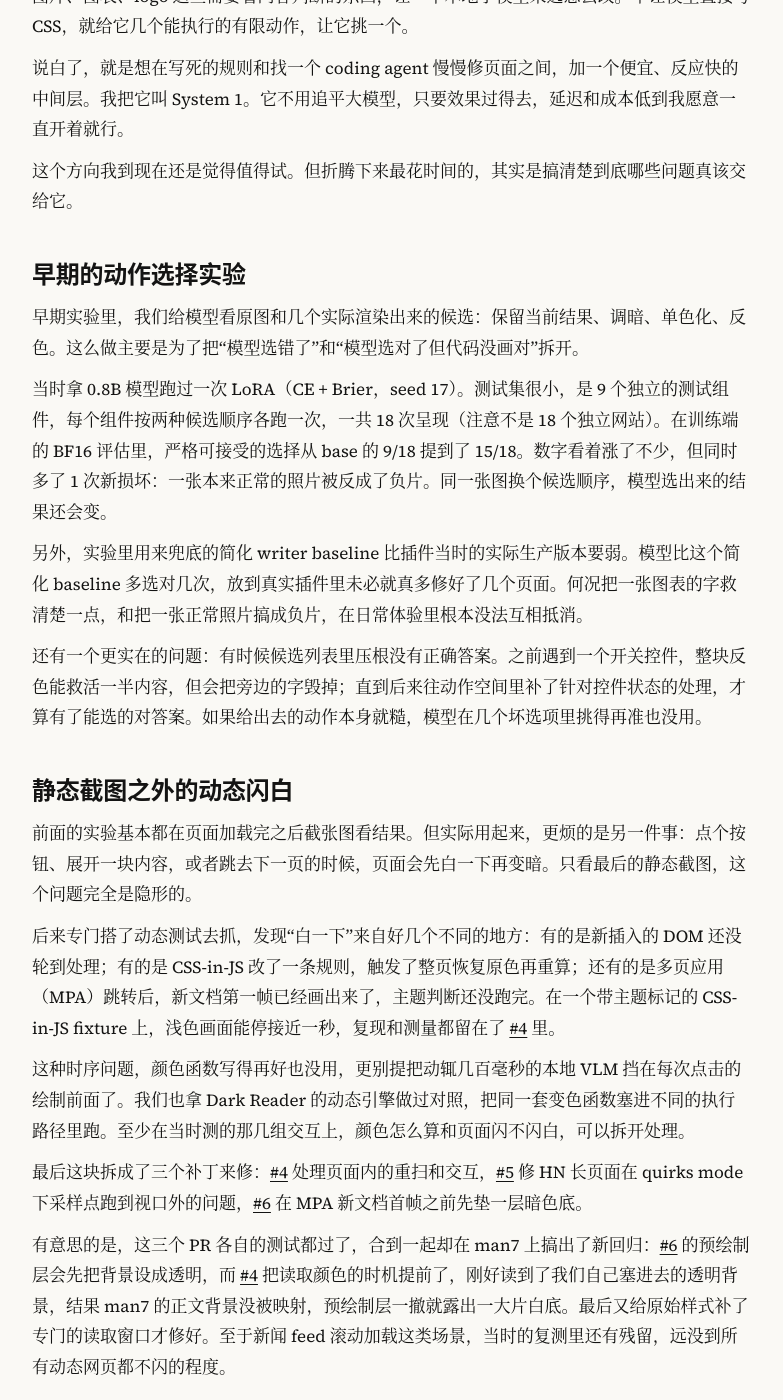
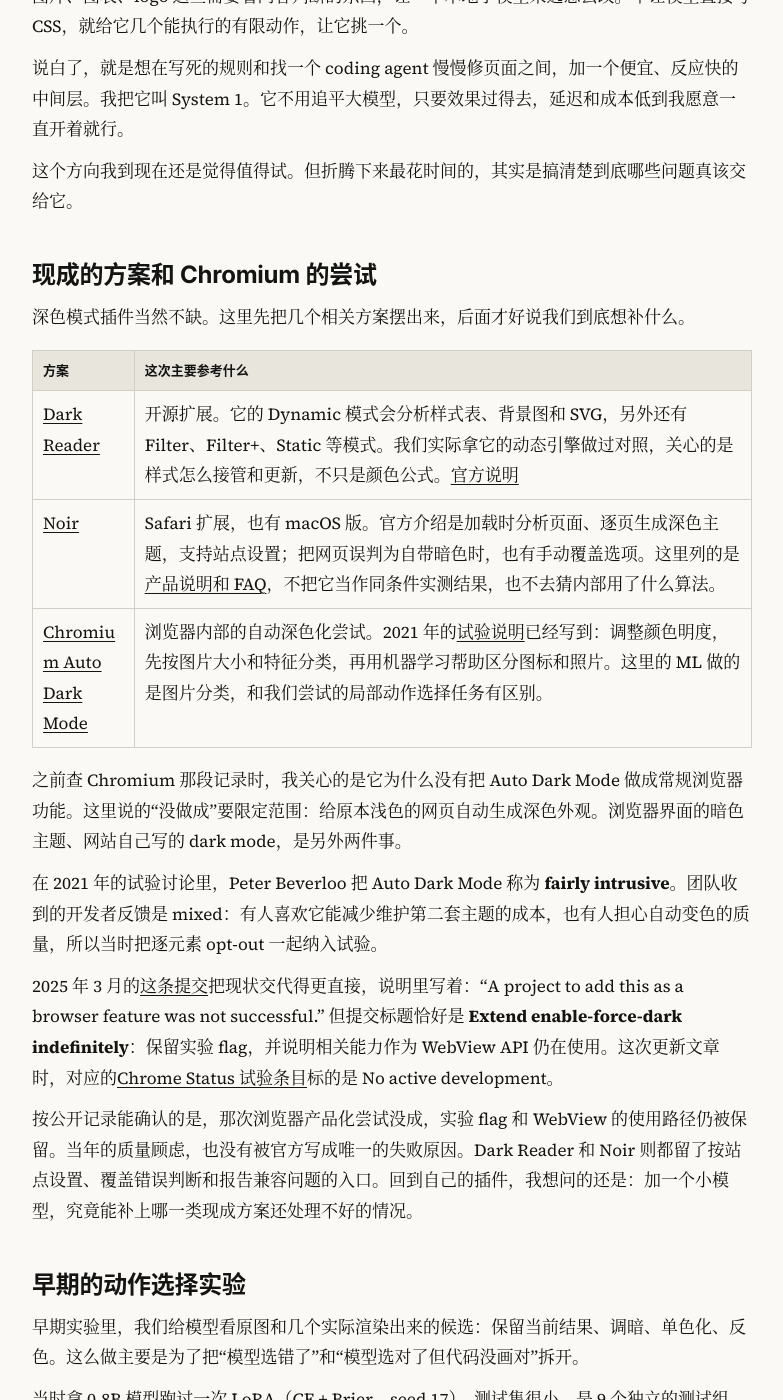
Before and after one commit to hhh2210/hhh2210.github.io, a Jekyll site: the page built from _posts/2026-11-04-semantic-dark-system-1.md, in a window 1280 px wide and 1400 px high, scrolled down 399 px. Shown: the whole window, without its empty margins (248-1031 px from the left). Built offline with Jekyll 4.4.1, drawn with Linux system fonts in a browser that asks for light colours.

Commit message:
blog: add Dark Reader Noir and Chromium Auto Dark context

```diff
--- a/_posts/2026-11-04-semantic-dark-system-1.md
+++ b/_posts/2026-11-04-semantic-dark-system-1.md
@@ -14,6 +15,24 @@ published: true
 说白了，就是想在写死的规则和找一个 coding agent 慢慢修页面之间，加一个便宜、反应快的中间层。我把它叫 System 1。它不用追平大模型，只要效果过得去，延迟和成本低到我愿意一直开着就行。
 
 这个方向我到现在还是觉得值得试。但折腾下来最花时间的，其实是搞清楚到底哪些问题真该交给它。
+
+## 现成的方案和 Chromium 的尝试
+
+深色模式插件当然不缺。这里先把几个相关方案摆出来，后面才好说我们到底想补什么。
+
+| 方案 | 这次主要参考什么 |
+|---|---|
+| [Dark Reader](https://github.com/darkreader/darkreader) | 开源扩展。它的 Dynamic 模式会分析样式表、背景图和 SVG，另外还有 Filter、Filter+、Static 等模式。我们实际拿它的动态引擎做过对照，关心的是样式怎么接管和更新，不只是颜色公式。[官方说明](https://darkreader.org/help/en/) |
+| [Noir](https://getnoir.app/) | Safari 扩展，也有 macOS 版。官方介绍是加载时分析页面、逐页生成深色主题，支持站点设置；把网页误判为自带暗色时，也有手动覆盖选项。这里列的是[产品说明和 FAQ](https://getnoir.app/faq)，不把它当作同条件实测结果，也不去猜内部用了什么算法。 |
+| [Chromium Auto Dark Mode](https://developer.chrome.com/blog/auto-dark-theme) | 浏览器内部的自动深色化尝试。2021 年的[试验说明](https://groups.google.com/a/chromium.org/g/blink-dev/c/E29o9uJ8VRs)已经写到：调整颜色明度，先按图片大小和特征分类，再用机器学习帮助区分图标和照片。这里的 ML 做的是图片分类，和我们尝试的局部动作选择任务有区别。 |
+
+之前查 Chromium 那段记录时，我关心的是它为什么没有把 Auto Dark Mode 做成常规浏览器功能。这里说的“没做成”要限定范围：给原本浅色的网页自动生成深色外观。浏览器界面的暗色主题、网站自己写的 dark mode，是另外两件事。
+
+在 2021 年的试验讨论里，Peter Beverloo 把 Auto Dark Mode 称为 **fairly intrusive**。团队收到的开发者反馈是 mixed：有人喜欢它能减少维护第二套主题的成本，也有人担心自动变色的质量，所以当时把逐元素 opt-out 一起纳入试验。
+
+2025 年 3 月的[这条提交](https://github.com/chromium/chromium/commit/ada176c4ce97be7a583312daf5c36162259911e4)把现状交代得更直接，说明里写着：“A project to add this as a browser feature was not successful.” 但提交标题恰好是 **Extend enable-force-dark indefinitely**：保留实验 flag，并说明相关能力作为 WebView API 仍在使用。这次更新文章时，对应的[Chrome Status 试验条目](https://chromestatus.com/feature/5672533924773888)标的是 No active development。
+
+按公开记录能确认的是，那次浏览器产品化尝试没成，实验 flag 和 WebView 的使用路径仍被保留。当年的质量顾虑，也没有被官方写成唯一的失败原因。Dark Reader 和 Noir 则都留了按站点设置、覆盖错误判断和报告兼容问题的入口。回到自己的插件，我想问的还是：加一个小模型，究竟能补上哪一类现成方案还处理不好的情况。
 
 ## 早期的动作选择实验
 
```
Also changed, not shown: other parts of _posts/2026-11-04-semantic-dark-system-1.md (+1 -0 lines).
